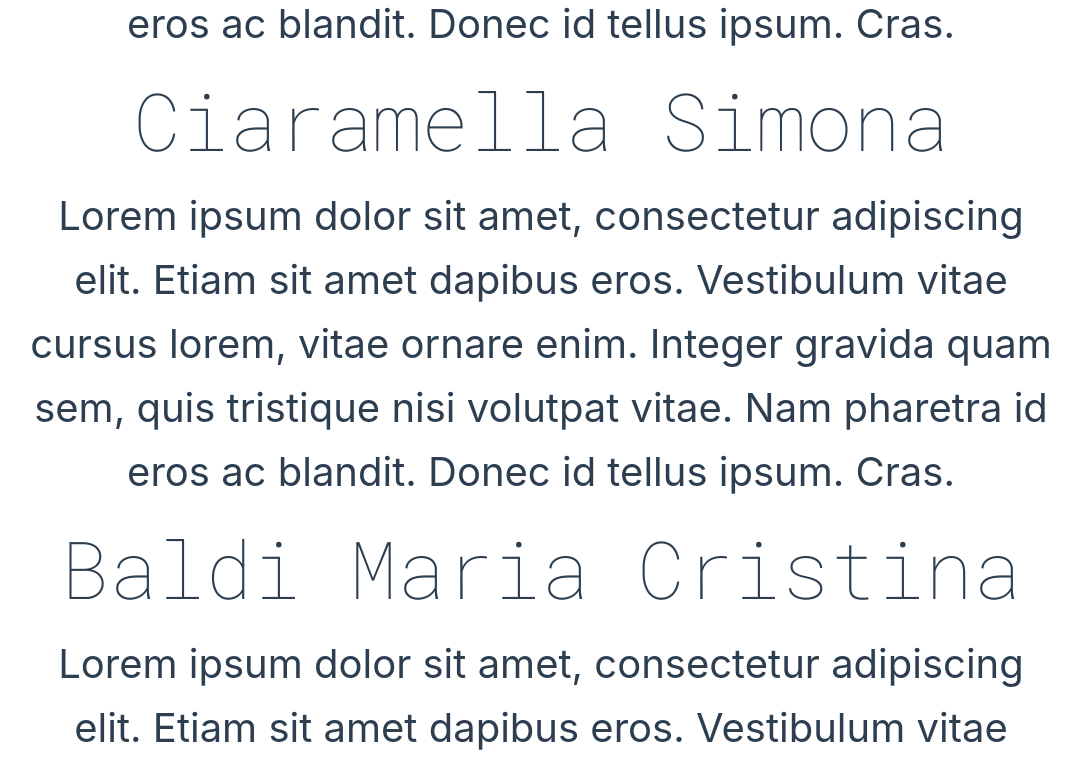
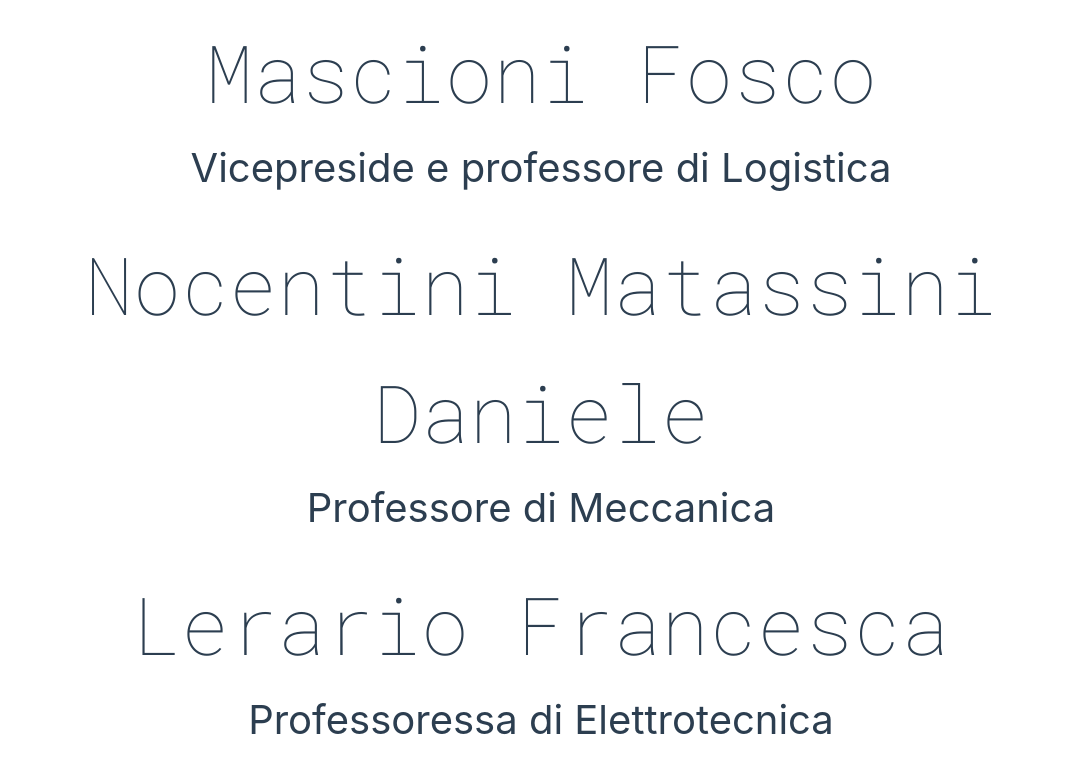
Before and after one commit to Dreaming-Codes/meuccinelcuore, a Vue app: page / in a window 1280 px wide. Shown: the part 1640-2413 px from the top of the page, without its empty margins (99-1179 px from the left). Built offline with nearby package versions, Linux system fonts and the light colour scheme.

Commit message:
Fixed text

```diff
--- a/src/App.vue
+++ b/src/App.vue
@@ -11,28 +11,28 @@ const glitchedWriterOptions = {
 const people = [
   {
     name: "La Badessa Alessandro",
-    description: "Lorem ipsum dolor sit amet, consectetur adipiscing elit. Etiam sit amet dapibus eros. Vestibulum vitae cursus lorem, vitae ornare enim. Integer gravida quam sem, quis tristique nisi volutpat vitae. Nam pharetra id eros ac blandit. Donec id tellus ipsum. Cras."
+    description: "Professore di Meccanica"
   }, {
     name: "Salvetti Lapo",
-    description: "Lorem ipsum dolor sit amet, consectetur adipiscing elit. Etiam sit amet dapibus eros. Vestibulum vitae cursus lorem, vitae ornare enim. Integer gravida quam sem, quis tristique nisi volutpat vitae. Nam pharetra id eros ac blandit. Donec id tellus ipsum. Cras."
+    description: "Professore di Telecomunicazioni"
   }, {
     name: "Ciaramella Simona",
-    description: "Lorem ipsum dolor sit amet, consectetur adipiscing elit. Etiam sit amet dapibus eros. Vestibulum vitae cursus lorem, vitae ornare enim. Integer gravida quam sem, quis tristique nisi volutpat vitae. Nam pharetra id eros ac blandit. Donec id tellus ipsum. Cras."
+    description: "Professoressa di Italiano"
   }, {
     name: "Baldi Maria Cristina",
-    description: "Lorem ipsum dolor sit amet, consectetur adipiscing elit. Etiam sit amet dapibus eros. Vestibulum vitae cursus lorem, vitae ornare enim. Integer gravida quam sem, quis tristique nisi volutpat vitae. Nam pharetra id eros ac blandit. Donec id tellus ipsum. Cras."
+    description: "Professoressa di Italiano"
   }, {
     name: "Mascioni Fosco",
-    description: "Lorem ipsum dolor sit amet, consectetur adipiscing elit. Etiam sit amet dapibus eros. Vestibulum vitae cursus lorem, vitae ornare enim. Integer gravida quam sem, quis tristique nisi volutpat vitae. Nam pharetra id eros ac blandit. Donec id tellus ipsum. Cras."
+    description: "Vicepreside e professore di Logistica"
   }, {
     name: "Nocentini Matassini Daniele",
-    description: "Lorem ipsum dolor sit amet, consectetur adipiscing elit. Etiam sit amet dapibus eros. Vestibulum vitae cursus lorem, vitae ornare enim. Integer gravida quam sem, quis tristique nisi volutpat vitae. Nam pharetra id eros ac blandit. Donec id tellus ipsum. Cras."
+    description: "Professore di Meccanica"
   }, {
     name: "Lerario Francesca",
-    description: "Lorem ipsum dolor sit amet, consectetur adipiscing elit. Etiam sit amet dapibus eros. Vestibulum vitae cursus lorem, vitae ornare enim. Integer gravida quam sem, quis tristique nisi volutpat vitae. Nam pharetra id eros ac blandit. Donec id tellus ipsum. Cras."
+    description: "Professoressa di Elettrotecnica"
   }, {
     name: "Dallai Nada",
-    description: "Lorem ipsum dolor sit amet, consectetur adipiscing elit. Etiam sit amet dapibus eros. Vestibulum vitae cursus lorem, vitae ornare enim. Integer gravida quam sem, quis tristique nisi volutpat vitae. Nam pharetra id eros ac blandit. Donec id tellus ipsum. Cras."
+    description: "Professoressa di Matematica"
   },
 ]
 
--- a/src/assets/main.scss
+++ b/src/assets/main.scss
@@ -60,6 +60,7 @@
   margin: 0;
   position: relative;
   font-weight: normal;
+  overflow-x: hidden;
 }
 
 body {
--- a/src/components/Person.vue
+++ b/src/components/Person.vue
@@ -29,5 +29,9 @@ const props = defineProps<{
   h1{
     font-family: 'Roboto Mono', monospace;
   }
+
+  p {
+    margin-bottom: 20px;
+  }
 }
 </style>
```
